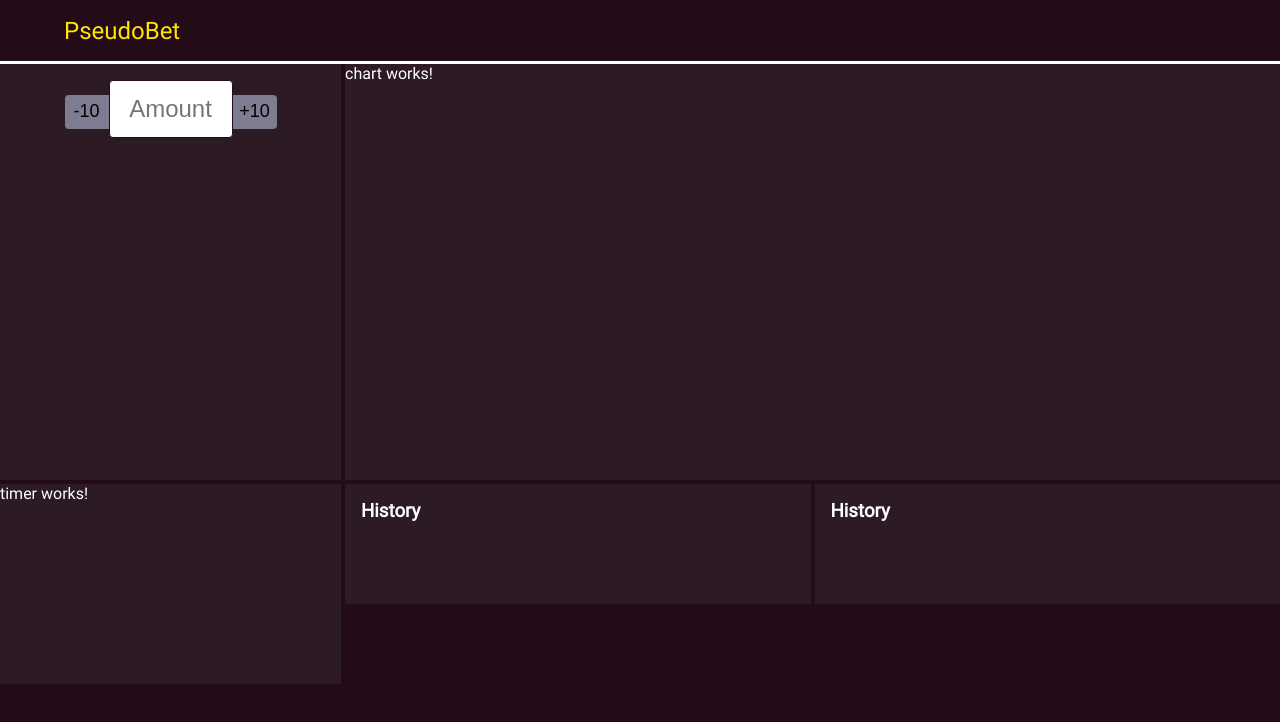
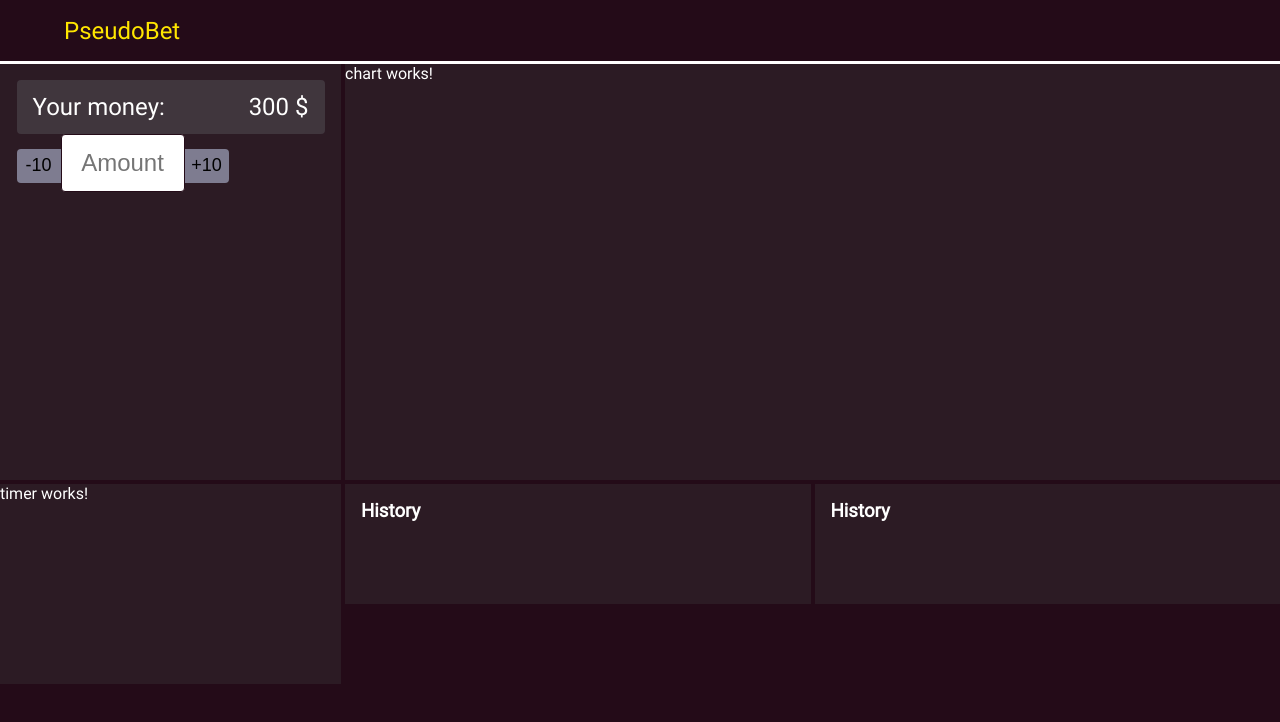
Before and after one commit to Kachyr/PseudoBet, an Angular app: page / in a window 1280 px wide. Shown: the top 722 px of the page. Built offline with nearby package versions, Linux system fonts and the light colour scheme.

Commit message:
feature/deposit-amount

```diff
--- /dev/null
+++ b/src/app/interface-form/deposit-amount/deposit-amount.component.css
@@ -0,0 +1,13 @@
+.deposit-body {
+  height: 54px;
+  width: 308px;
+  display: flex;
+  flex-direction: row;
+  justify-content: space-between;
+  align-items: center;
+  padding: 14px 16px;
+  border-radius: var(--main-border-radius);
+  font-size: var(--font-header-size);
+  font-weight: var(--font-header-weight);
+  background-color: rgba(124, 140, 144, 0.24);
+}
--- /dev/null
+++ b/src/app/interface-form/deposit-amount/deposit-amount.component.html
@@ -0,0 +1,4 @@
+<div class="deposit-body">
+  <span>Your money:</span>
+  <span>{{ deposit }} $</span>
+</div>
--- a/src/app/interface-form/interface-form.component.html
+++ b/src/app/interface-form/interface-form.component.html
@@ -1,5 +1,6 @@
 <div class="form-body">
   <form [formGroup]="betForm">
+    <app-deposit-amount [deposit]="userDeposit"></app-deposit-amount>
     <app-money-input formControlName="amount"></app-money-input>
   </form>
 </div>
```
Also changed, not shown: src/app/interface-form/deposit-amount/deposit-amount.component.ts (added, +10 -0 lines), src/app/interface-form/interface-form.module.ts (+6 -1 lines), .eslintrc.json, 1 other file (tests, documents, lock files or other folders).
